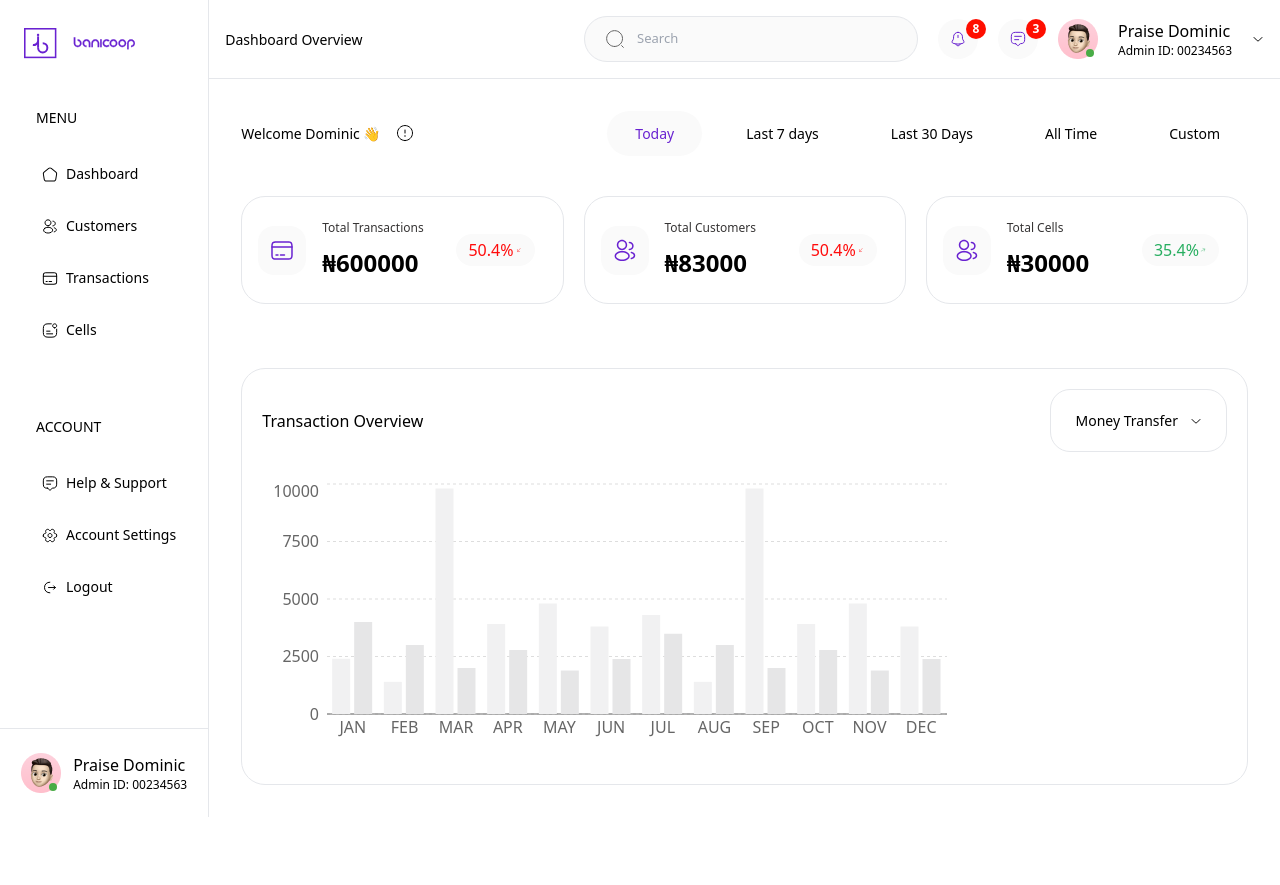
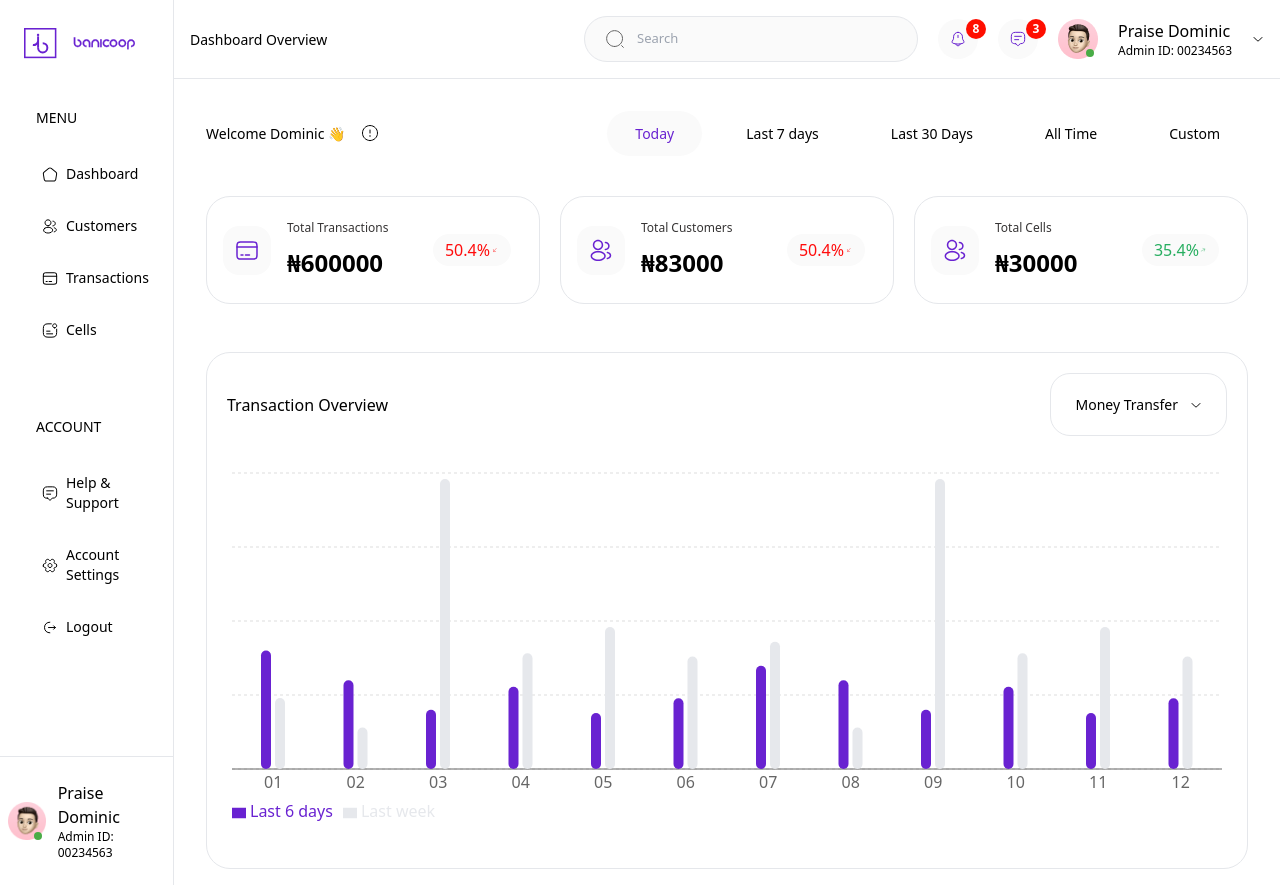
Before and after one commit to Banicoop/admin, a React (Create React App) app: page / in a window 1280 px wide. Before the commit the page ends 817 px from the top, so only its background shows below. Built offline with nearby package versions, Linux system fonts and the light colour scheme.

Commit message:
other pages set up

```diff
--- a/src/Routes.tsx
+++ b/src/Routes.tsx
@@ -6,18 +6,10 @@ import Dashboard from './pages/Dashboard';
 import Welcome from './components/Welcome';
 import Widget from './components/Widget';
 import Cells from './pages/cells/Cells';
+import CellDetails from './pages/cells/CellDetails';
+import Customers from './pages/Customers';
+import Transaction from './pages/Transaction';
 
-function DashboardLayout1(){
-  return(
-    <div className="flex min-h-screen min-w-full">
-        <Sidebar/>
-      <div className="flex flex-col h-full w-full">
-        <Navbar/>
-        <Outlet/>
-      </div>
-    </div>
-  )
-}
 
 
 function CellLayout(){
@@ -51,7 +43,19 @@ const router = createBrowserRouter([
       {
         path: '/cells',
         element: <Cells/>
-      }
+      },
+      {
+        path: '/cells/:id',
+        element: <CellDetails/>
+      },
+      {
+        path: '/transactions',
+        element: <Transaction/>
+      },
+      {
+        path: '/customers',
+        element: <Customers/>
+      },
     ]
   },
 ])
--- a/src/pages/Dashboard.tsx
+++ b/src/pages/Dashboard.tsx
@@ -3,7 +3,7 @@ import Chart from '../sections/Chart';
 
 const Dashboard = () => {
   return (
-    <div className='flex flex-col p-8 w-full gap-5'>
+    <div className='flex flex-col px-8 py-4 w-full gap-5'>
         <Chart/>
     </div>
   )
--- /dev/null
+++ b/src/pages/cells/CellDetails.tsx
@@ -0,0 +1,9 @@
+import React from 'react'
+
+const CellDetails = () => {
+  return (
+    <div className=''>CellDetails</div>
+  )
+}
+
+export default CellDetails;
--- a/src/sections/Chart.tsx
+++ b/src/sections/Chart.tsx
@@ -1,78 +1,78 @@
 import React from 'react';
-import { BarChart, Bar, XAxis, YAxis, CartesianGrid,  ResponsiveContainer } from 'recharts';
+import { BarChart, Bar, XAxis, CartesianGrid,  ResponsiveContainer, Legend } from 'recharts';
 
 
 const data = [
     {
-      name: 'JAN',
-      uv: 4000,
-      pv: 2400,
+      name: '01',
+      'Last 6 days': 4000,
+      'Last week': 2400,
       amt: 2400,
     },
     {
-      name: 'FEB',
-      uv: 3000,
-      pv: 1398,
+      name: '02',
+      'Last 6 days': 3000,
+      'Last week': 1398,
       amt: 2210,
     },
     {
-      name: 'MAR',
-      uv: 2000,
-      pv: 9800,
+      name: '03',
+      'Last 6 days': 2000,
+      'Last week': 9800,
       amt: 2290,
     },
     {
-      name: 'APR',
-      uv: 2780,
-      pv: 3908,
+      name: '04',
+      'Last 6 days': 2780,
+      'Last week': 3908,
       amt: 2000,
     },
     {
-      name: 'MAY',
-      uv: 1890,
-      pv: 4800,
+      name: '05',
+      'Last 6 days': 1890,
+      'Last week': 4800,
       amt: 2181,
     },
     {
-      name: 'JUN',
-      uv: 2390,
-      pv: 3800,
+      name: '06',
+      'Last 6 days': 2390,
+      'Last week': 3800,
       amt: 2500,
     },
     {
-      name: 'JUL',
-      uv: 3490,
-      pv: 4300,
+      name: '07',
+      'Last 6 days': 3490,
+      'Last week': 4300,
       amt: 2100,
     },
     {
-      name: 'AUG',
-      uv: 3000,
-      pv: 1398,
+      name: '08',
+      'Last 6 days': 3000,
+      'Last week': 1398,
       amt: 2210,
     },
     {
-      name: 'SEP',
-      uv: 2000,
-      pv: 9800,
+      name: '09',
+      'Last 6 days': 2000,
+      'Last week': 9800,
       amt: 2290,
     },
     {
-      name: 'OCT',
-      uv: 2780,
-      pv: 3908,
+      name: '10',
+      'Last 6 days': 2780,
+      'Last week': 3908,
       amt: 2000,
     },
     {
-      name: 'NOV',
-      uv: 1890,
-      pv: 4800,
+      name: '11',
+      'Last 6 days': 1890,
+      'Last week': 4800,
       amt: 2181,
     },
     {
-      name: 'DEC',
-      uv: 2390,
-      pv: 3800,
+      name: '12',
+      'Last 6 days': 2390,
+      'Last week': 3800,
       amt: 2500,
     },
   ];
@@ -88,16 +88,19 @@ const Chart = () => {
                 <img src="/arrow-down.svg" alt="" className="" />
             </div>
         </div>
-        <div className="w-[300px] lg:w-[690px] h-[300px] flex justify-center items-center mt-3">
+        <div className="w-[300px] md:w-[600px] lg:w-[1000px] h-[400px] flex justify-center items-center mt-3">
         <ResponsiveContainer width="100%" height="90%">
             <BarChart
                 data={data}
+
             >
             <CartesianGrid strokeDasharray="3 3" vertical={false} stroke='#ddd'/>
             <XAxis dataKey="name" tickLine={false}/>
-            <YAxis axisLine={false} tickLine={false}/>
-            <Bar dataKey="pv" fill="#F1F1F2" />
-            <Bar dataKey="uv" fill="#E6E6E7" />
+            <Legend
+            align="left"
+          />
+            <Bar dataKey="Last 6 days" fill="#6922D1" barSize={10}  radius={[10, 10, 10, 10]}/>
+            <Bar dataKey="Last week" fill="#E6E8EC" barSize={10}  radius={[10, 10, 10, 10]}/>
             </BarChart>
         </ResponsiveContainer>
 
```
